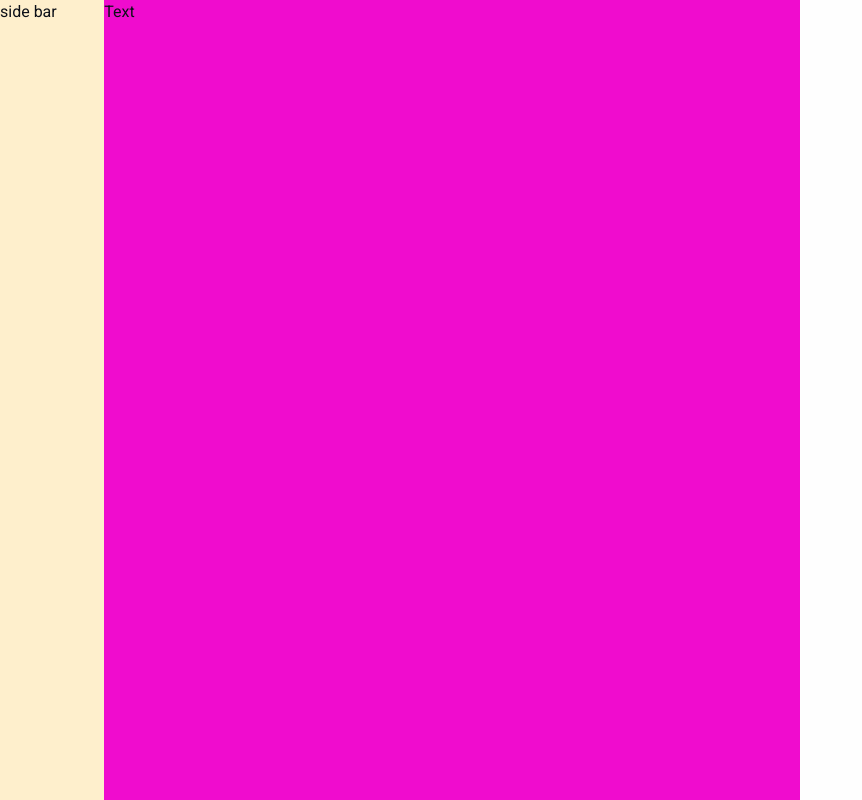
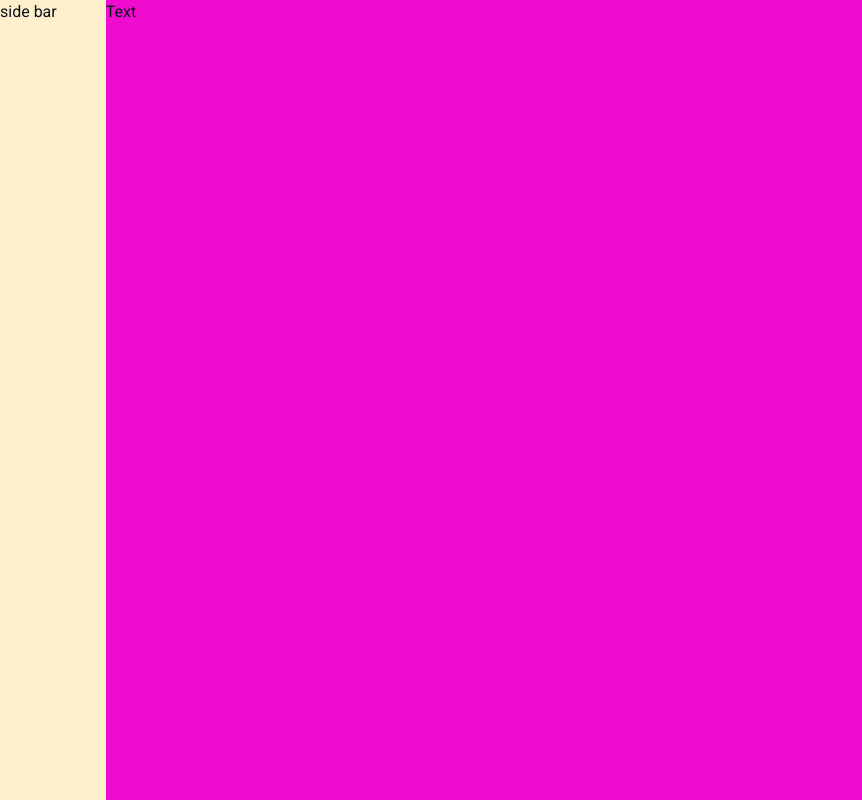
Before and after one commit to G-GraceCode/Meal-Deal, a Next.js app in the folder meal-ordering/: page / in a window 1280 px wide. Shown: the whole page, without its empty margins (0-862 px from the left). Built offline with nearby package versions, Linux system fonts and the light colour scheme.

Commit message:
Update globals.css

```diff
--- a/meal-ordering/src/app/globals.css
+++ b/meal-ordering/src/app/globals.css
@@ -145,7 +145,7 @@ img {
 
 .main {
   display: grid;
-  grid-template-columns: 0.15fr 1fr;
-  width: 100dvh;
+  grid-template-columns: 0.09fr 1fr;
+  width: 100%;
   height: 100dvh;
 }
```
